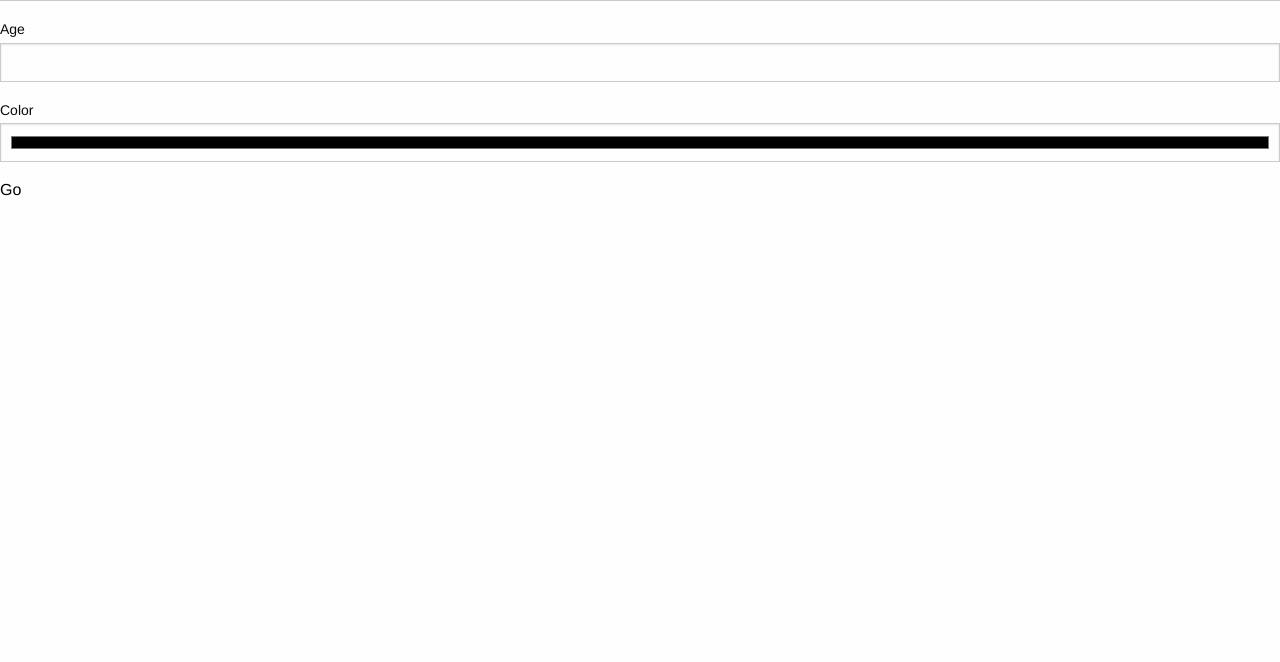
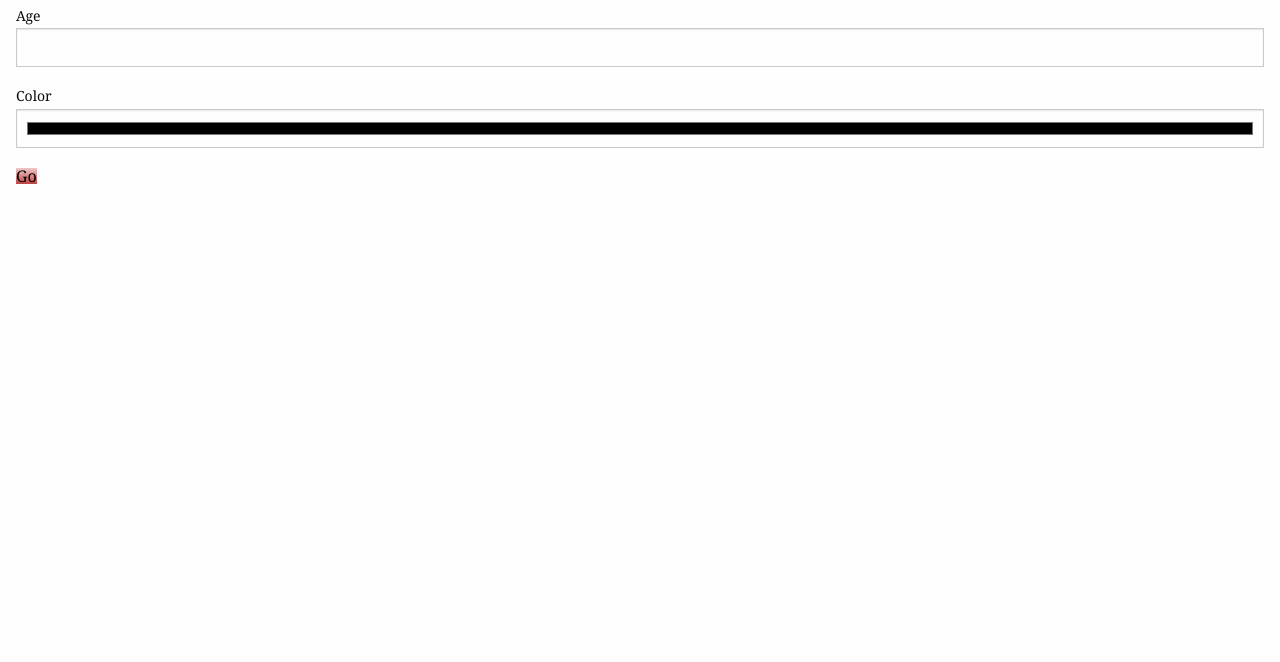
Before and after one commit to sovali/person-stats, a plain HTML site: page index.html in a window 1280 px wide. Shown: the part 138-800 px from the top of the page. Drawn offline with nearby package versions, Linux system fonts and the light colour scheme.

Commit message:
linked own stylesheet & added padding to body

```diff
--- a/index.css
+++ b/index.css
@@ -1,6 +1,10 @@
 * {
-    text-align: center;
+    /* text-align: center; */
     font-family: georgia;
+}
+
+body {
+    padding: 1rem;
 }
 
 h1 {
@@ -18,7 +22,6 @@ h2 {
     font-style: italic;
     text-transform: uppercase;
 }
-
 button {
     background-image: -webkit-linear-gradient(#EEC8C8, #C14242);
     background-repeat: no-repeat;
--- a/index.html
+++ b/index.html
@@ -7,11 +7,11 @@
         <meta charset="utf-8">
         <meta http-equiv="X-UA-Compatible" content="IE=edge">
         <title>Person Stats</title>
-        <!-- <link href="index.css" type="text/css" rel="stylesheet"> -->
        <link
        rel="stylesheet"
        href="https://cdnjs.cloudflare.com/ajax/libs/foundation/6.3.1/css/foundation.min.css"
        />
+       <link href="index.css" type="text/css" rel="stylesheet">
         <meta name="description" content="">
         <meta name="viewport" content="width=device-width, initial-scale=1">
     </head>
```
